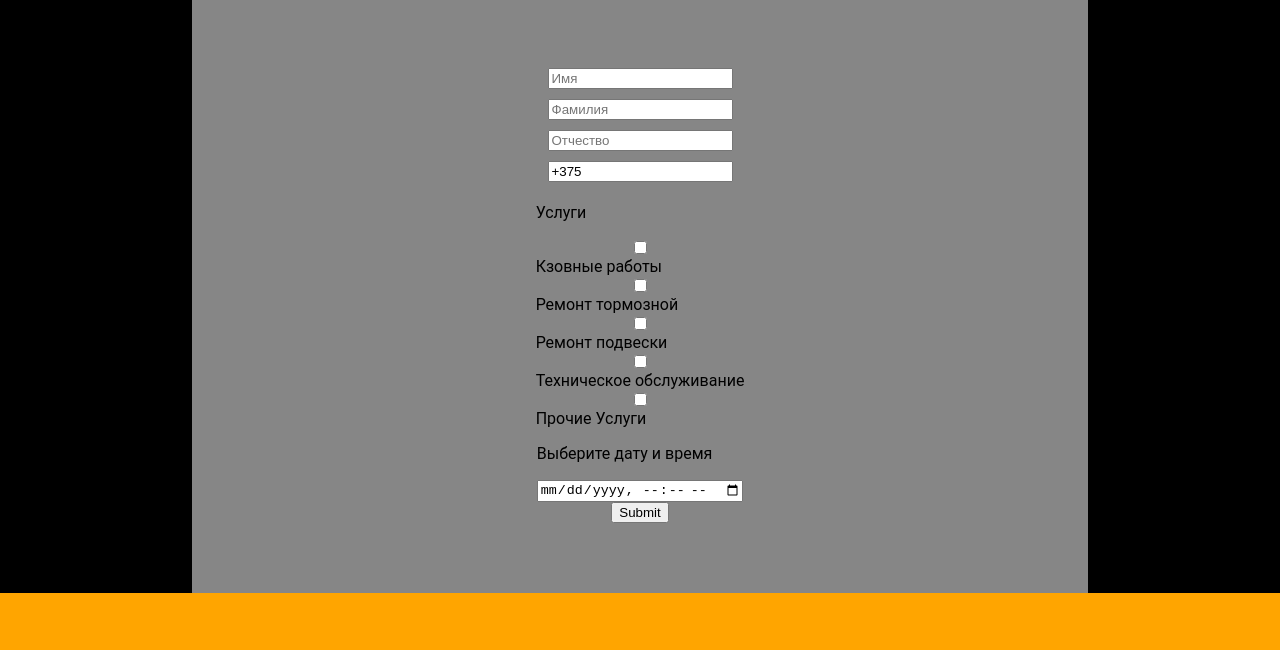
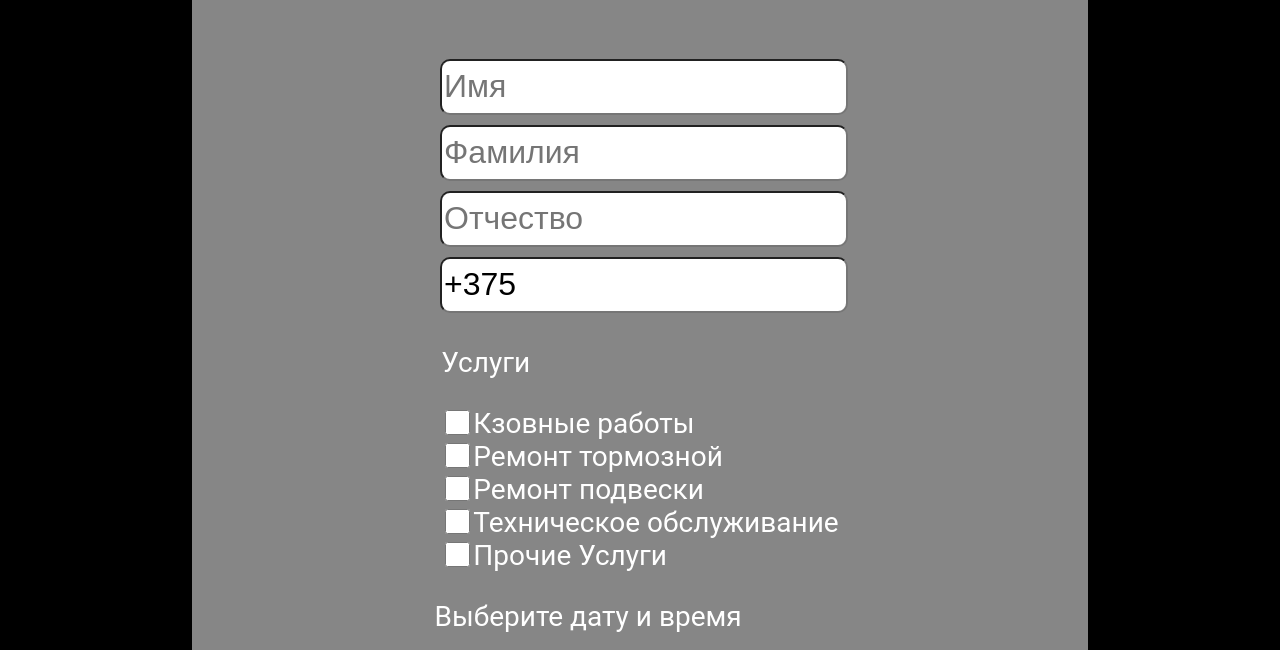
Before and after one commit to 12Andrew211/Service_station, a plain HTML site: page index-2.html in a window 1280 px wide. Shown: the part 127-777 px from the top of the page. Drawn offline with Linux system fonts and the light colour scheme.

Commit message:
information page

```diff
--- a/index-2.html
+++ b/index-2.html
@@ -62,27 +62,37 @@
     <section class="index-2">
       <div class="container">
         <div class="call">
-          <input type="text" class="" placeholder="Имя" />
-          <input type="text" class="" placeholder="Фамилия" />
-          <input type="text" class="" placeholder="Отчество" />
-          <input type="text" class="" value="+375" />
+          <input type="text" class="inp-call" placeholder="Имя" />
+          <input type="text" class="inp-call" placeholder="Фамилия" />
+          <input type="text" class="inp-call" placeholder="Отчество" />
+          <input type="text" class="inp-call" value="+375" />
         </div>
         <div class="choose">
           <p>Услуги</p>
-          <input type="checkbox" name="" id="1" />
-          <label for="1">Кзовные работы</label>
-          <input type="checkbox" name="" id="2" />
-          <label for="2">Ремонт тормозной</label>
-          <input type="checkbox" name="" id="3" />
-          <label for="3">Ремонт подвески</label>
-          <input type="checkbox" name="" id="4" />
-          <label for="4">Техническое обслуживание</label>
-          <input type="checkbox" name="" id="5" />
-          <label for="5">Прочие Услуги</label>
+          <div>
+            <input type="checkbox" name="" id="1" class="inp-choose">
+            <lable for="1" class="lable">Кзовные работы</lable>
+          </div>
+          <div>
+            <input type="checkbox" name="" id="2" class="inp-choose">
+            <lable for="2" class="lable">Ремонт тормозной</lable>
+          </div>
+          <div>
+            <input type="checkbox" name="" id="3" class="inp-choose">
+            <lable for="3" class="lable">Ремонт подвески</lable>
+          </div>
+          <div>
+            <input type="checkbox" name="" id="4" class="inp-choose">
+            <lable for="4" class="lable">Техническое обслуживание</lable>
+          </div>
+          <div>
+            <input type="checkbox" name="" id="5" class="inp-choose">
+            <lable for="5" class="lable">Прочие Услуги</lable>
+          </div>
         </div>
         <div class="date">
             <p>Выберите дату и время</p>
-            <input type="datetime-local" атрибуты>
+            <input type="datetime-local" class="date-date"/>
         </div>
         <div>
             <input type="submit" id="submit">
--- a/style.css
+++ b/style.css
@@ -334,7 +334,7 @@ section {
   align-items: center;
   justify-content: center;
   width: 70%;
-  height: 600px;
+  height: 800px;
   background-color: #868686;
 }
 .index-2 .container .call {
@@ -347,9 +347,45 @@ section {
 .index-2 .container .call input {
   margin: 5px auto;
 }
+.index-2 .container .call .inp-call {
+  width: 400px;
+  height: 50px;
+  font-size: 32px;
+  border-radius: 10px;
+}
 .index-2 .container .choose {
   display: flex;
   flex-direction: column;
 }
+.index-2 .container .choose p {
+  font-size: 28px;
+  color: white;
+}
+.index-2 .container .choose div {
+  display: flex;
+  flex-direction: row;
+}
+.index-2 .container .choose div .inp-choose {
+  width: 25px;
+  height: 25px;
+}
+.index-2 .container .choose .lable {
+  font-size: 28px;
+  color: white;
+}
+.index-2 .container .date p {
+  font-size: 28px;
+  color: white;
+}
+.index-2 .container .date .date-date {
+  font-size: 28px;
+  border-radius: 10px;
+}
+.index-2 .container #submit {
+  width: 100px;
+  height: 25px;
+  border-radius: 10px;
+  margin-top: 10px;
+}
 
 /*# sourceMappingURL=style.css.map */
```
